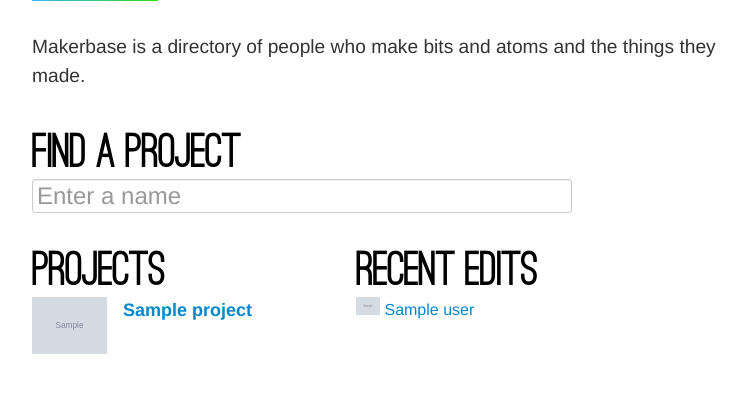
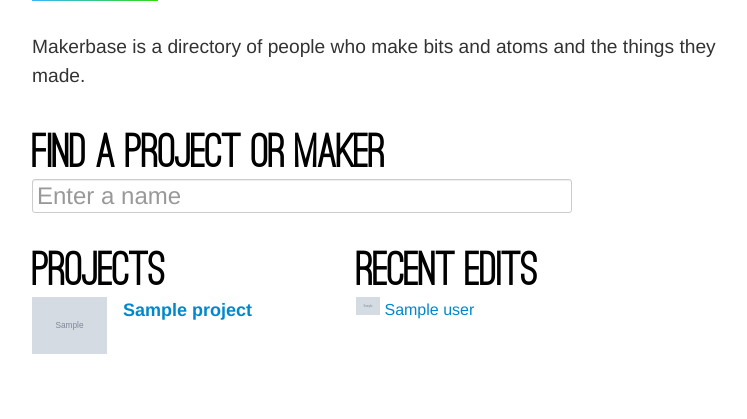
Before and after one commit to markpasc/makerbase, a Flask app: template makerbase/templates/home.html in a window 1280 px wide. Shown: the part 35-454 px from the top of the page, without its empty margins (248-995 px from the left). Run offline with Flask 2, Linux system fonts and the light colour scheme; the template is opened without the code that fills it: most values are stand-ins (such as "Sample title", 1, 10 or a date in 2020); grey boxes marked "Sample" are stand-in pictures; some libraries are stand-ins or nearby versions.

Commit message:
Add makers (and 'Add maker' option) to the home page search box

```diff
--- a/makerbase/templates/home.html
+++ b/makerbase/templates/home.html
@@ -17,7 +17,7 @@
             width: 55%;
             float: right;
         }
-        #edit img {
+        #edit img, #find-dropdown img {
             width: 24px;
             height: 24px;
         }
@@ -36,7 +36,7 @@
     </div>
 
     <div id="find">
-        <h2>Find a project</h2>
+        <h2>Find a project or maker</h2>
 
         <form class="clearfix" action="{{ url_for('api_autocomplete') }}" method="POST">
             <div class="control-group">
@@ -104,7 +104,6 @@
             $.ajax({
                 url: '{{ url_for('api_autocomplete') }}',
                 data: {
-                    kind: 'project',
                     q: name
                 },
                 dataType: 'json',  // received
@@ -134,16 +133,23 @@
                             $derpdown.append($divider);
                         }
 
-                        var $newItem = $('<li/>');
-                        var $newItemLink = $('<a/>');
-                        var $newItemImage = $('<i/>');
-                        $newItemImage.addClass('icon-plus');
-                        $newItemLink.append($newItemImage);
                         var nameSlug = name.replace(/\s+/g,'-').replace(/[^a-zA-Z0-9\-]/g,'').toLowerCase();
-                        $newItemLink.attr('href', '{{ url_for('project', slug='') }}' + nameSlug + '?create=yes');
-                        $newItemLink.append(' Add “' + name + '”');
-                        $newItem.append($newItemLink);
-                        $derpdown.append($newItem);
+                        var $projectItem = $('<li/>');
+                        var $projectItemLink = $('<a/>');
+                        var $projectItemImage = $('<i/>');
+                        $projectItemImage.addClass('icon-plus');
+                        $projectItemLink.append($projectItemImage);
+                        $projectItemLink.attr('href', '{{ url_for('project', slug='') }}' + nameSlug + '?create=yes');
+                        $projectItem.append($projectItemLink);
+                        var $makerItem = $projectItem.clone();
+
+                        $projectItemLink.append(' Add project “' + name + '”');
+                        $derpdown.append($projectItem);
+
+                        $makerItem.find('a')
+                            .attr('href', '{{ url_for('maker', slug='') }}' + nameSlug + '?create=yes')
+                            .append(' Add maker “' + name + '”');
+                        $derpdown.append($makerItem);
                     {% endif %}
 
                     $derpdown.show();
--- a/makerbase/templates/maker-new.html
+++ b/makerbase/templates/maker-new.html
@@ -4,7 +4,7 @@
 
 {% block content %}
 
-    <div id="maker" class="maker display-form clearfix">
+    <div id="maker" class="maker display-form clearfix {% if create %}edit{% endif %}">
         <div class="display">
             <h2>Not found</h2>
 
--- a/makerbase/views/web.py
+++ b/makerbase/views/web.py
@@ -59,6 +59,8 @@
     if maker is None:
         if current_user.is_authenticated():
             forms['maker_form'] = MakerForm()
+            if request.args.get('create'):
+                forms['create'] = True
         html = render_template('maker-new.html', slug=slug, **forms)
         return make_response(html, 404)
 
```
